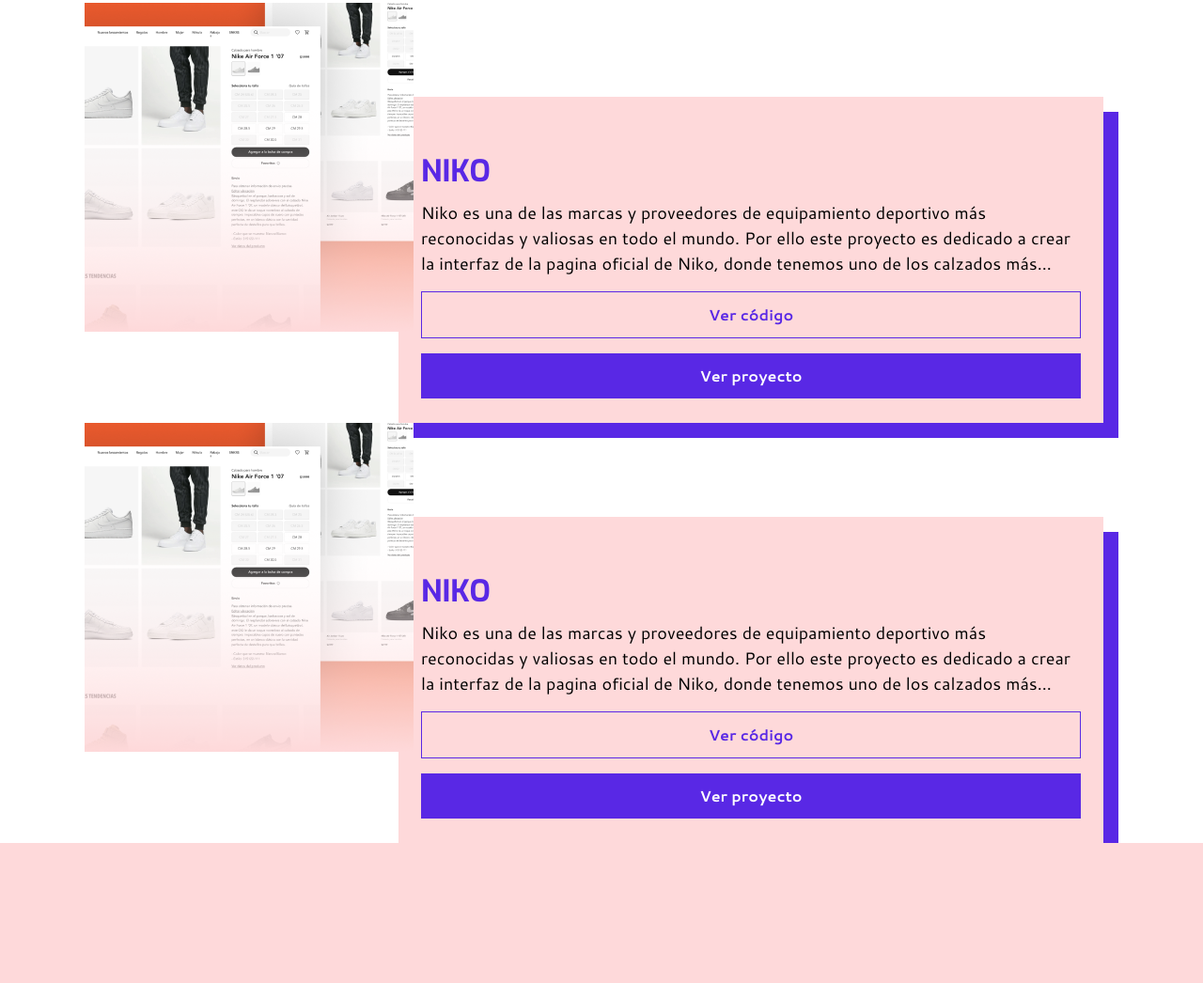
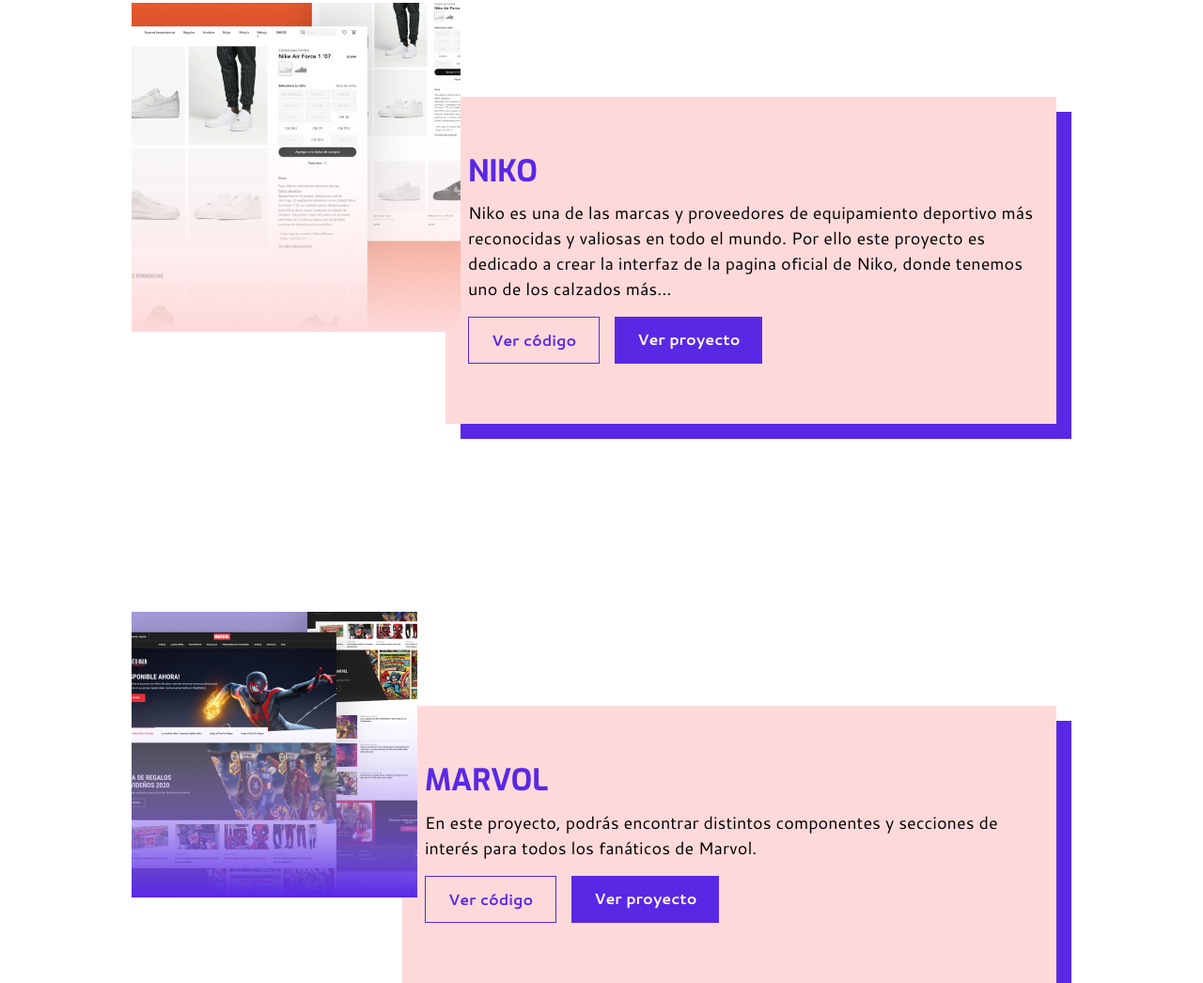
Before and after one commit to DavidMarioLC/LandingPage-Edwyn, a website: page index.html in a window 1280 px wide. Shown: the part 1035-2081 px from the top of the page at 94% size. Before the commit the page ends 1932 px from the top, so only its background shows below. Drawn offline with Linux system fonts and the light colour scheme; files whose address does not match are found by name.

Commit message:
add change

```diff
--- a/css/card.css
+++ b/css/card.css
@@ -1,17 +1,20 @@
+.projects__content {
+  display: flex;
+  flex-direction: column;
+  gap: 6rem;
+}
+
 .card {
   margin: 0 1rem 0 0;
 }
 
 .card__image {
-  /* display: inline-block; */
   position: relative;
-  /* border: 3px solid green; */
   text-align: right;
 }
 
 .card__image img {
   max-width: 100%;
-  /* border: 1px solid red; */
   vertical-align: middle;
 }
 
@@ -44,10 +47,18 @@
 }
 
 @media screen and (min-width: 768px) {
+  .projects__content {
+    max-width: 1000px;
+    margin: 0 auto;
+    display: flex;
+    flex-direction: column;
+    gap: 12.5rem;
+  }
+
   .card {
     display: grid;
     grid-template-columns: auto 16px 1fr;
-    grid-template-rows: 100px 256px 91px;
+    grid-template-rows: 100px 256px 1fr;
   }
 
   .card__image {
@@ -61,4 +72,8 @@
     grid-row: 2/4;
     /* padding: 4rem 1.5rem 4rem 4.3rem; */
   }
+
+  .card__buttons {
+    flex-direction: row;
+  }
 }
--- a/index.html
+++ b/index.html
@@ -108,18 +108,16 @@
           <div class="card">
             <div class="card__image">
               <img
-                src="./images/thumbnail-project-niko.png"
+                src="./images/thumbnail-project-marvol.png"
                 alt="Proyecto Niko"
                 title="Proyecto Niko"
               />
             </div>
             <div class="card__description">
-              <h3 class="card__title">niko</h3>
+              <h3 class="card__title">marvol</h3>
               <p class="card__info">
-                Niko es una de las marcas y proveedores de equipamiento
-                deportivo más reconocidas y valiosas en todo el mundo. Por ello
-                este proyecto es dedicado a crear la interfaz de la pagina
-                oficial de Niko, donde tenemos uno de los calzados más...
+                En este proyecto, podrás encontrar distintos componentes y
+                secciones de interés para todos los fanáticos de Marvol.
               </p>
               <div class="card__buttons">
                 <a class="btn btn--secondary" href="#">Ver código</a>
```
Also changed, not shown: images/thumbnail-project-marvol.png (added).
